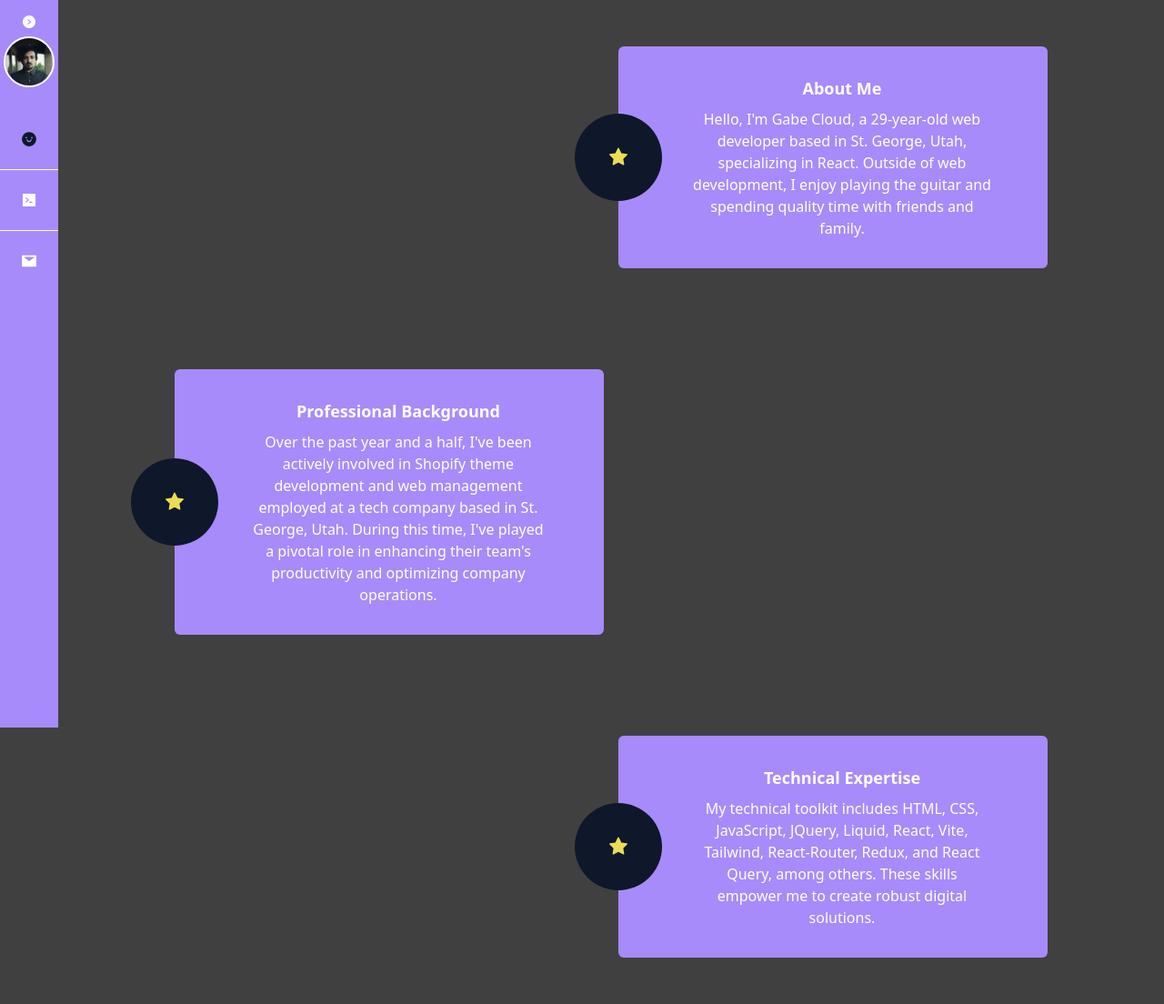
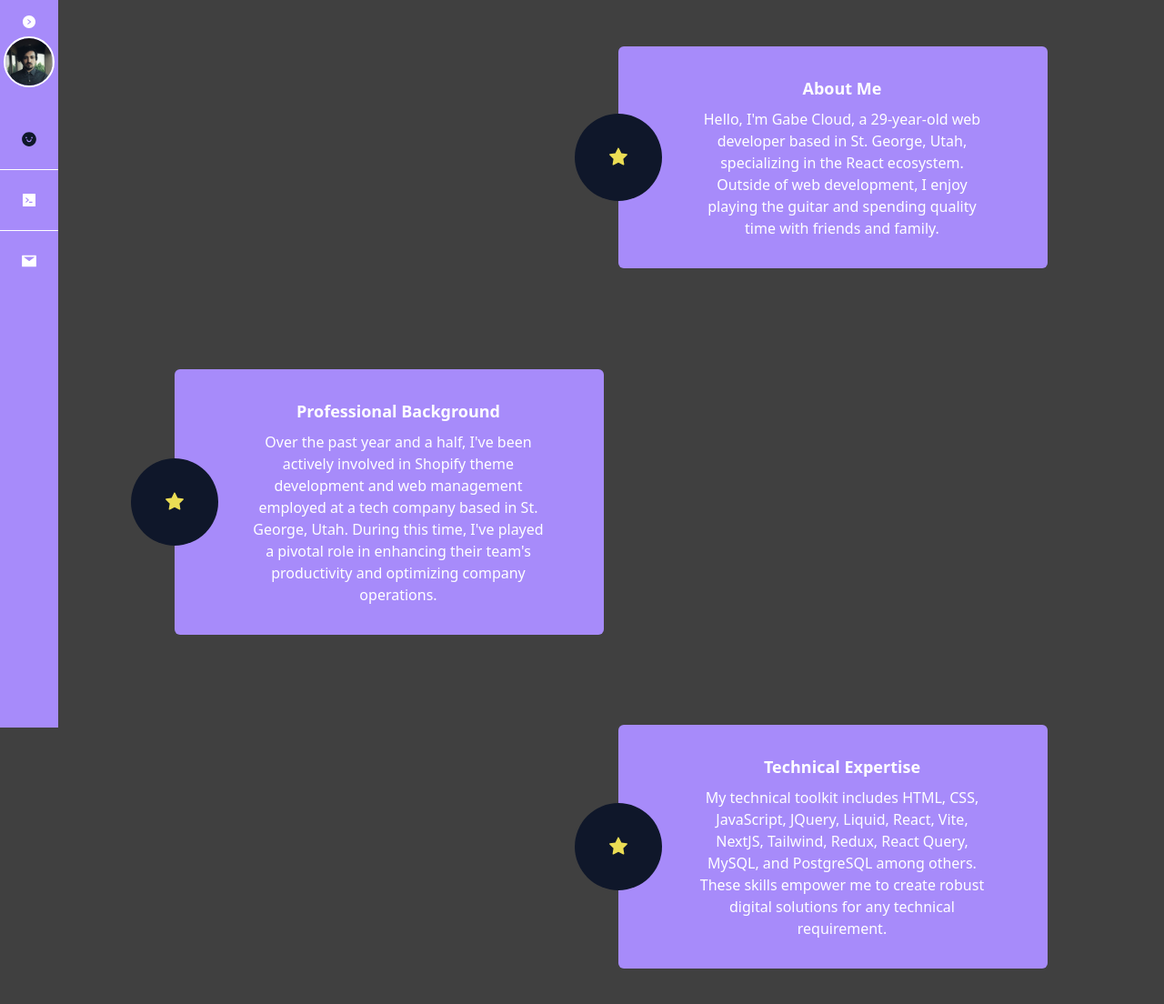
Before and after one commit to GabeCloud94/new-portfolio, a React (Vite) app: page /about in a window 1280 px wide. Shown: the whole page at 91% size. Built offline with nearby package versions, Linux system fonts and the light colour scheme.

Commit message:
Update about Me

```diff
--- a/src/pages/AboutMe.tsx
+++ b/src/pages/AboutMe.tsx
@@ -8,7 +8,7 @@ export default function AboutMe() {
   const keyPoints = [
     {
       header: "About Me",
-      body: "Hello, I'm Gabe Cloud, a 29-year-old web developer based in St. George, Utah, specializing in React. Outside of web development, I enjoy playing the guitar and spending quality time with friends and family.",
+      body: "Hello, I'm Gabe Cloud, a 29-year-old web developer based in St. George, Utah, specializing in the React ecosystem. Outside of web development, I enjoy playing the guitar and spending quality time with friends and family.",
       image: AboutMeImage1, // Use the image as a prop
     },
     {
@@ -18,7 +18,7 @@ export default function AboutMe() {
     },
     {
       header: "Technical Expertise",
-      body: "My technical toolkit includes HTML, CSS, JavaScript, JQuery, Liquid, React, Vite, Tailwind, React-Router, Redux, and React Query, among others. These skills empower me to create robust digital solutions.",
+      body: "My technical toolkit includes HTML, CSS, JavaScript, JQuery, Liquid, React, Vite, NextJS, Tailwind, Redux, React Query, MySQL, and PostgreSQL among others. These skills empower me to create robust digital solutions for any technical requirement.",
       image: AboutMeImage3, // Use the image as a prop
     },
   ];
```
